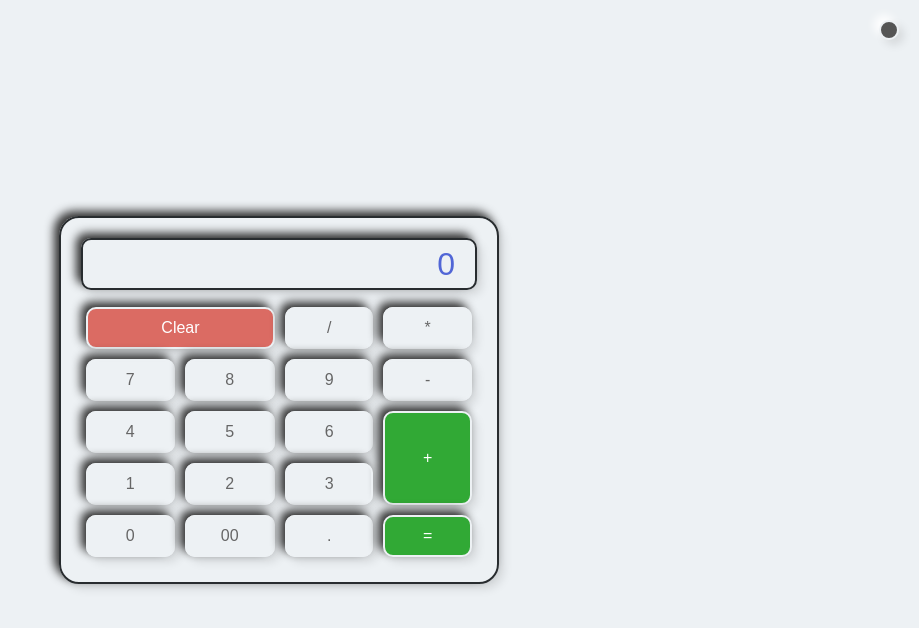
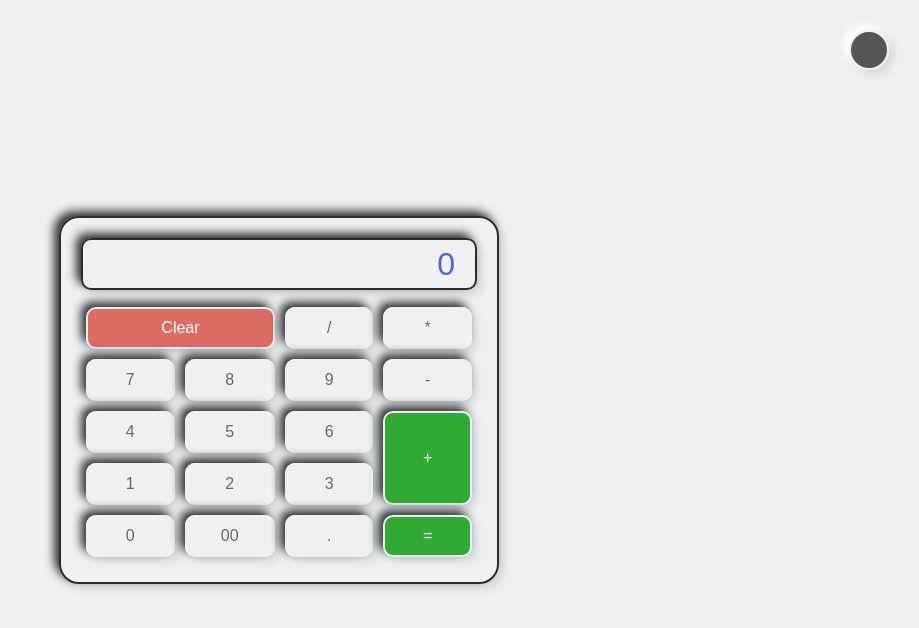
Before and after one commit to prashantkusahis/day01Calculator, a plain HTML site: page index.html in a window 1280 px wide. Shown: the whole page, without its empty margins (361-1280 px from the left). Drawn offline with Linux system fonts and the light colour scheme.

Commit message:
new commit

```diff
--- a/style.css
+++ b/style.css
@@ -3,6 +3,7 @@
   padding: 0;
   box-sizing: border-box;
   font-family: "Montserrat", sans-serif;
+  transition: all 1s;
 }
 
 body {
@@ -10,7 +11,11 @@ body {
   justify-content: center;
   align-items: center;
   min-height: 100vh;
+}
+
+body {
   background: #edf1f4;
+  transition: all 1s;
 }
 
 .calculator {
@@ -93,10 +98,10 @@ body {
 
 .toggleBtn {
   position: fixed;
-  top: 20px;
-  right: 20px;
-  width: 20px;
-  height: 20px;
+  top: 30px;
+  right: 30px;
+  width: 40px;
+  height: 40px;
   border-radius: 50%;
   background: #555;
   cursor: pointer;
@@ -105,6 +110,7 @@ body {
 }
 
 .dark {
+  transition: all 1s;
   background: #282c2f;
 }
 
```
